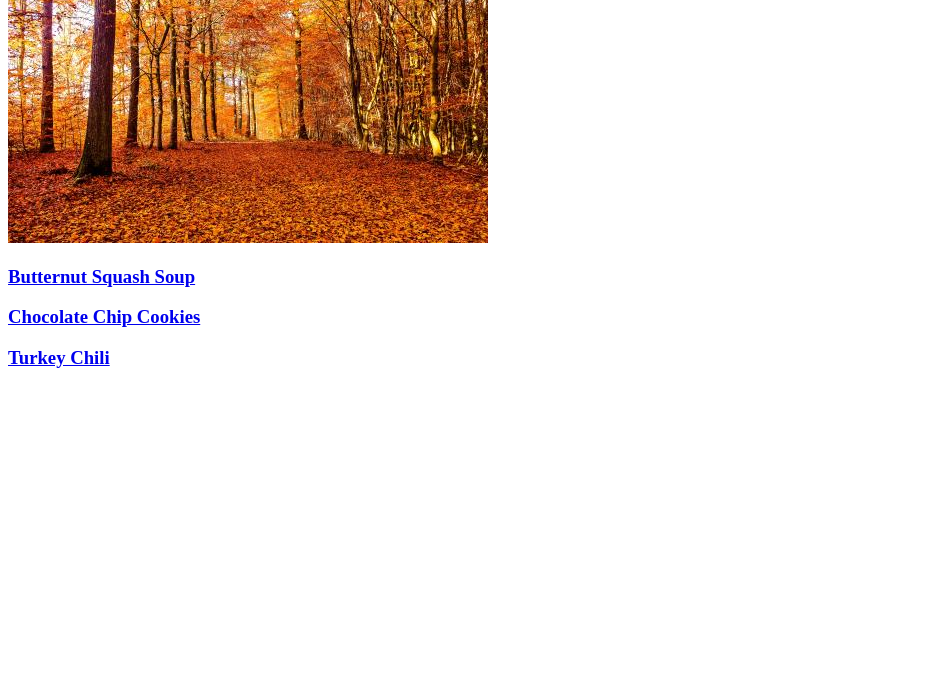
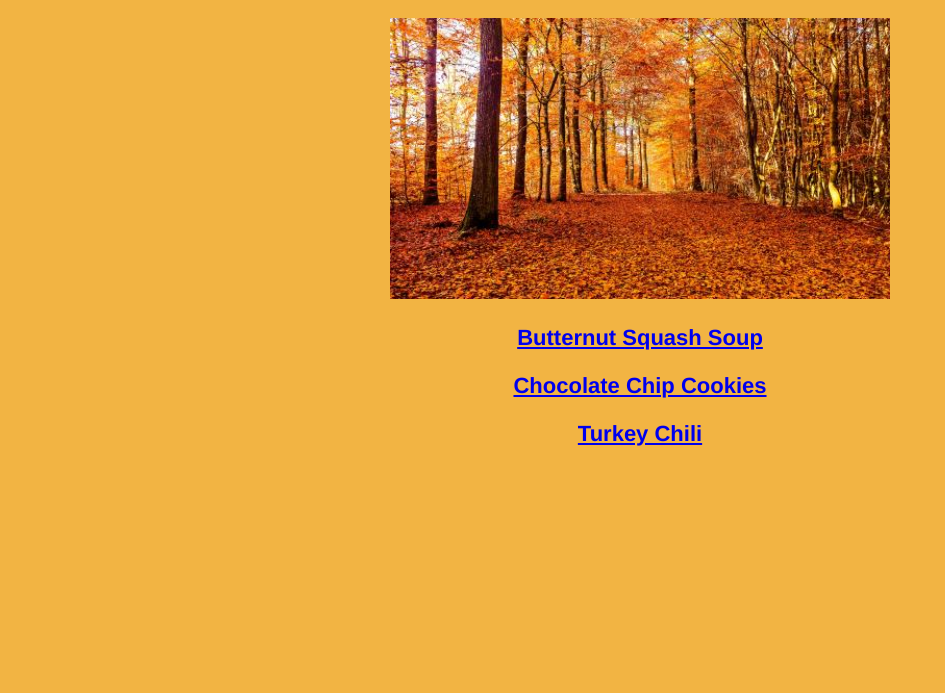
Before and after one commit to travisb9/odin-recipes, a plain HTML site: page index.html in a window 1280 px wide. Shown: the part 107-800 px from the top of the page, without its empty margins (0-945 px from the left). Drawn offline with Linux system fonts and the light colour scheme.

Commit message:
Replace h3 elements with p elements and added a class to home-image

```diff
--- a/index.html
+++ b/index.html
@@ -3,16 +3,17 @@
 <head>
     <meta charset="UTF-8">
     <title>Recipe Website</title>
+    <link rel="stylesheet" href="style.css">
 </head>
 
 <body>
     <h1>Fall Recipes</h1>
 
-    <img src="img/fall_image.jpeg">
+    <img class="home-image" src="img/fall_image.jpeg" alt="A forest in the fall">
 
-    <h3><a href="recipes/butternut_squash_soup.html">Butternut Squash Soup</a><h3>
-    <h3><a href="recipes/chocolate_chip_cookies.html">Chocolate Chip Cookies</a></h3>
-    <h3><a href="recipes/turkey_chili.html">Turkey Chili</a></h3>
+    <p><a href="recipes/butternut_squash_soup.html">Butternut Squash Soup</a></p>
+    <p><a href="recipes/chocolate_chip_cookies.html">Chocolate Chip Cookies</a></p>
+    <p><a href="recipes/turkey_chili.html">Turkey Chili</a></p>
 
 </body>
 </html>
```
